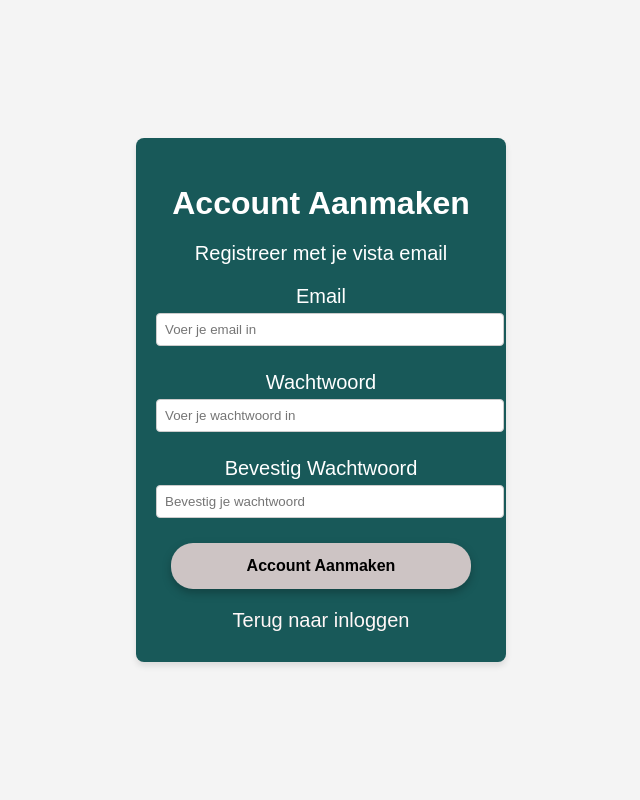
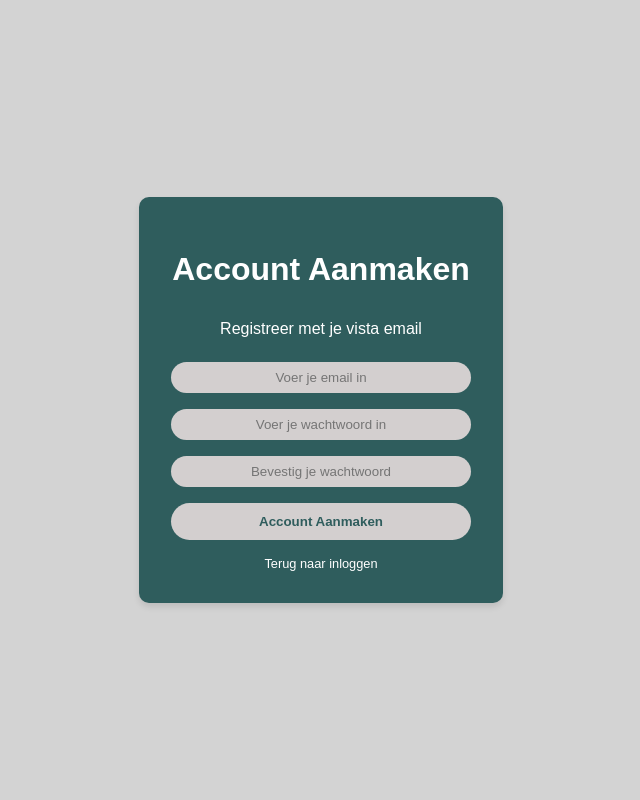
Before and after one commit to Lucas268/Examen, a PHP site: page /accountaanmaak/accountaanmaken.php in a window 1280 px wide. Shown: the whole page, without its empty margins (319-959 px from the left). Run offline with PHP 8.4, Linux system fonts and the light colour scheme.

Commit message:
inlog en account aanmaak pagina gestyled
inlog en account aanmaak pagina gestyled

```diff
--- a/accountaanmaak/accountaanmaken.php
+++ b/accountaanmaak/accountaanmaken.php
@@ -9,23 +9,103 @@ require 'accountaanmaak_func.php';
     <meta name="viewport" content="width=device-width, initial-scale=1.0">
     <title>Account Aanmaken</title>
     <link rel="stylesheet" href="./aanmaak.css">
+    <style>
+        body {
+            background-color: #d3d3d3;
+            display: flex;
+            justify-content: center;
+            align-items: center;
+            height: 100vh;
+            margin: 0;
+        }
+
+        .container {
+            background-color: #2f5d5d;
+            padding: 2rem;
+            border-radius: 10px;
+            box-shadow: 0 4px 6px rgba(0, 0, 0, 0.1);
+            text-align: center;
+            width: 300px;
+        }
+
+        .container h1 {
+            color: #ffffff;
+            margin-bottom: 1rem;
+        }
+
+        .form-group {
+            display: flex;
+            flex-direction: column;
+            gap: 0.5rem;
+            margin-bottom: 1rem;
+        }
+
+        .form-group label {
+            color: #ffffff;
+            font-size: 0.9rem;
+        }
+
+        .input-field {
+            padding: 0.5rem;
+            border: none;
+            border-radius: 20px;
+            background-color: #d3cfcf;
+            text-align: center;
+        }
+
+        .submit-button {
+            padding: 0.7rem;
+            border: none;
+            border-radius: 20px;
+            background-color: #d3cfcf;
+            color: #2f5d5d;
+            font-weight: bold;
+            cursor: pointer;
+            width: 100%;
+        }
+
+        .submit-button:hover {
+            background-color: #c2baba;
+        }
+
+        .links {
+            margin-top: 1rem;
+        }
+
+        .links a {
+            color: #ffffff;
+            font-size: 0.8rem;
+            text-decoration: none;
+            display: block;
+            margin-top: 0.5rem;
+        }
+
+        .links a:hover {
+            text-decoration: underline;
+        }
+    </style>
 </head>
 <body>
-    <main id="login-container">
-        <section id="group25" class="group25">
-            <h1 id="accountaanmaken" class="login">Account Aanmaken</h1>
-            <form action="accountaanmaken.php" method="POST">
-                <p id="registreermetjevistaemail" class="loginmetjevistaemail">Registreer met je vista email</p>
-                <label for="email" class="wachtwoord">Email</label>
-                <input type="email" id="email" name="email" class="password-input" placeholder="Voer je email in" required>
-                <label for="password" class="wachtwoord">Wachtwoord</label>
-                <input type="password" id="password" name="password" class="password-input" placeholder="Voer je wachtwoord in" required>
-                <label for="confirm-password" class="wachtwoord">Bevestig Wachtwoord</label>
-                <input type="password" id="confirm-password" name="confirm-password" class="password-input" placeholder="Bevestig je wachtwoord" required>
-                <button type="submit" class="rectangle14">Account Aanmaken</button>
-            </form>
-            <a id="terugnaarinloggen" class="wachtwoordvergeten" href="/inlog-pagina/inlog.php">Terug naar inloggen</a>
-        </section>
-    </main>
+    <div class="container">
+        <h1><strong>Account Aanmaken</strong></h1>
+        <form action="accountaanmaken.php" method="POST">
+            <div class="form-group">
+                <p style="color: #ffffff;">Registreer met je vista email</p>
+                <input type="email" id="email" name="email" class="input-field" placeholder="Voer je email in" required>
+            </div>
+            <div class="form-group">
+                <input type="password" id="password" name="password" class="input-field" placeholder="Voer je wachtwoord in" required>
+            </div>
+            <div class="form-group">
+                <input type="password" id="confirm-password" name="confirm-password" class="input-field" placeholder="Bevestig je wachtwoord" required>
+            </div>
+            <div class="form-group">
+                <button type="submit" class="submit-button">Account Aanmaken</button>
+            </div>
+        </form>
+        <div class="links">
+            <a href="/inlog-pagina/inlog.php">Terug naar inloggen</a>
+        </div>
+    </div>
 </body>
 </html>
```
Also changed, not shown: inlog-pagina/inlog.php (+94 -15 lines).
